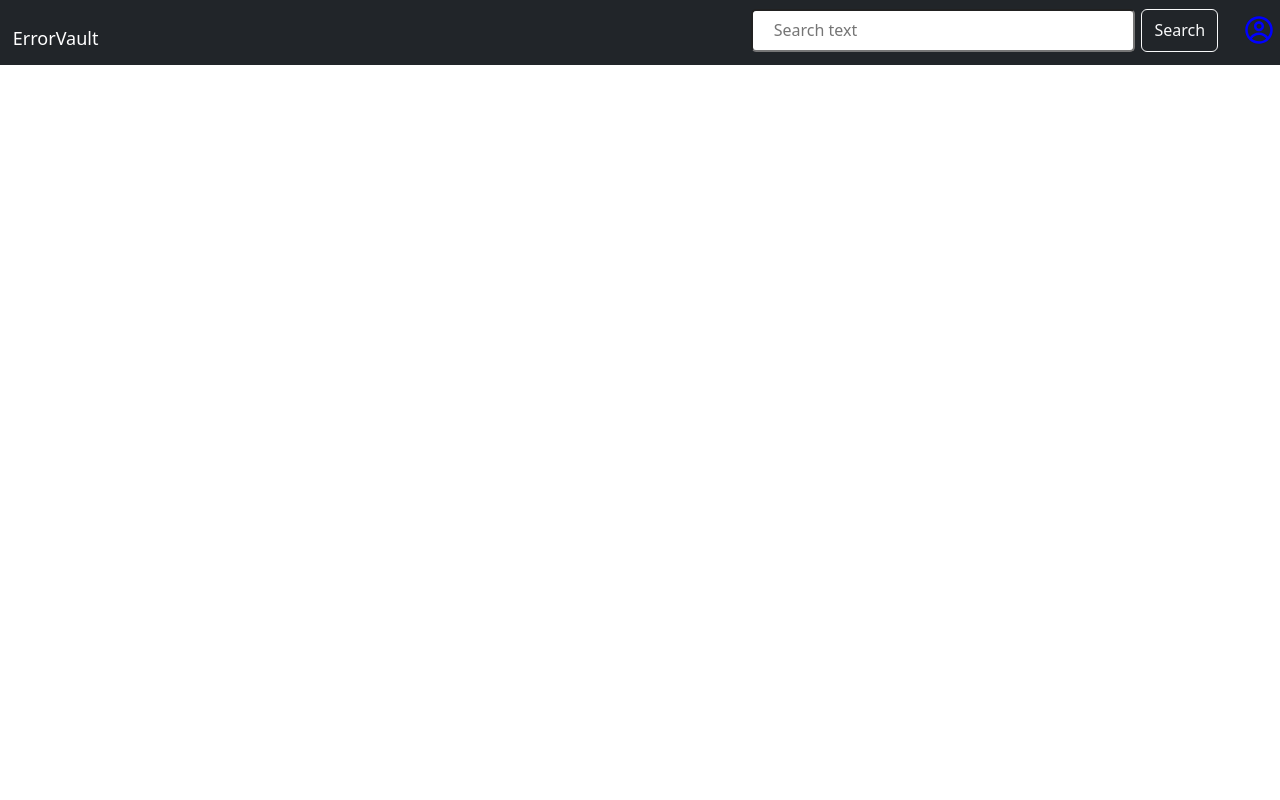
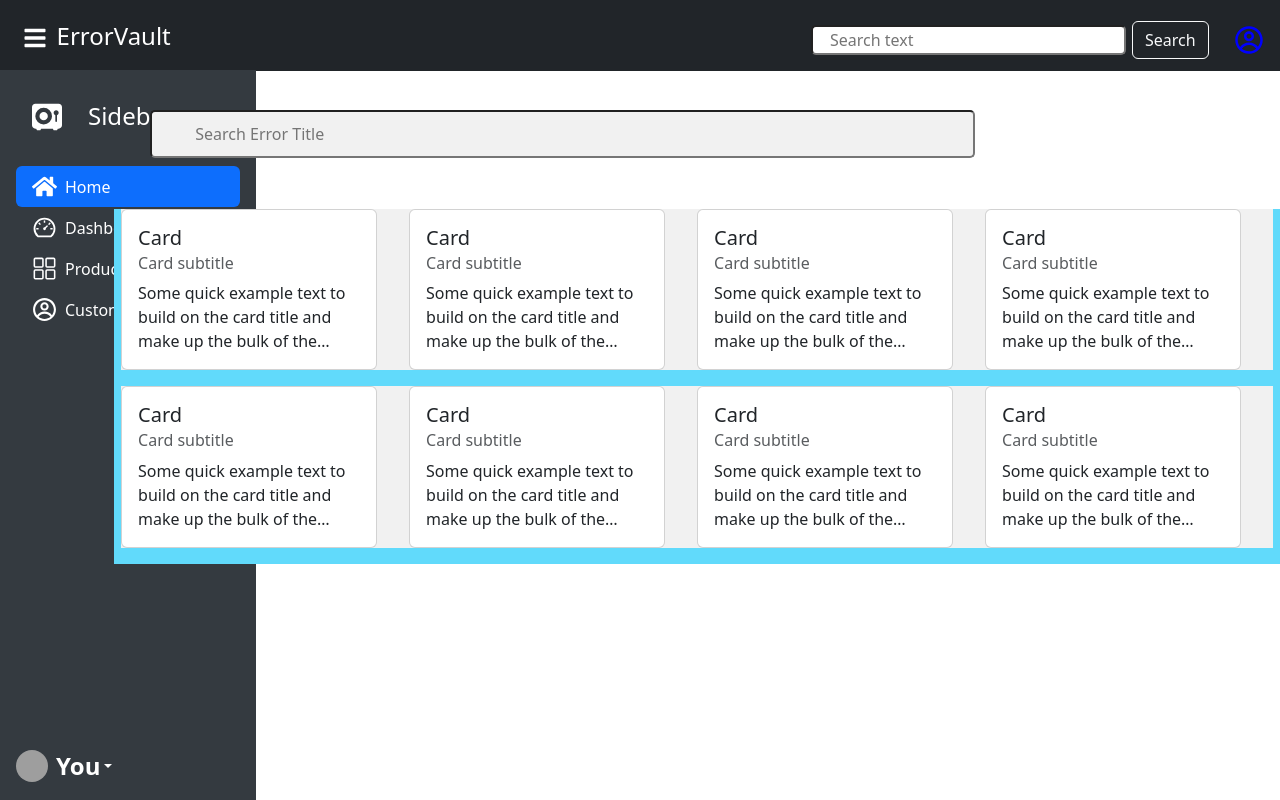
Before and after one commit to Dinesh0727/dev_apps_frontend, a React (Create React App) app: page /errorVault in a window 1280 px wide. Built offline with nearby package versions, Linux system fonts and the light colour scheme; grey boxes are pictures that could not be loaded.

Commit message:
Added some frontend code for the side navbar and the home page look for errorVault

```diff
--- a/src/App.css
+++ b/src/App.css
@@ -111,6 +111,7 @@ ul{
 }
 
 .EVP_Navbar{
+  background-color: #212529;
   display: flex;
   flex-direction: row;
   align-items: end;
@@ -146,3 +147,111 @@ ul{
   margin: 1%;
   cursor: pointer;
 }
+
+
+.sidebar {
+  width: 20%;
+  height: calc(100vh - 70px); /* Adjust this value to match the height of your header */
+  position: fixed;
+  top: 70px; /* Adjust this value to match the height of your header */
+  left: 0;
+  background-color: #343a40;
+  color: white;
+  overflow: hidden;
+  display: flex;
+  flex-direction: column;
+  justify-content: space-between;
+  transition: width 0.3s;
+}
+
+.sidebar.collapsed {
+  width: 7%;
+}
+
+.sidebar .nav-link {
+  display: flex;
+  align-items: center;
+}
+
+.sidebar.collapsed .nav-link span {
+  display: none;
+}
+
+.EVP_Navbar {
+  display: flex;
+  justify-content: space-between;
+  align-items: center;
+  padding: 10px;
+}
+
+.EVP_Navbar_logo {
+  font-size: 1.5rem;
+  text-decoration: none;
+  display: flex;
+  align-items: center;
+}
+
+.EVP_Navbar_form {
+  display: flex;
+  align-items: center;
+}
+
+.toggle-btn {
+  margin-right: 10px;
+  cursor: pointer;
+}
+
+.errorVault_logo_link{
+  text-decoration: none;
+}
+
+.errorVault_page_body{
+  display: flex;
+  flex-direction: column;
+}
+
+.card-text-local{
+  display: -webkit-box;
+  -webkit-line-clamp: 3; /* Limit to 3 lines */
+  -webkit-box-orient: vertical;
+  overflow: hidden;
+}
+
+.card-container{
+  margin: 3% 0 0 8% ;
+  flex: 1 1 80%;
+  z-index: 0;
+}
+
+
+.card-container-flexbox{
+  display: flex;
+  flex-direction: row;
+  justify-content: space-around;
+}
+
+.card-container-flexbox > div{
+  background-color: #f1f1f1;
+}
+
+.cardContainerSearchBar > input{
+  background-color: #f1f1f1;
+  border-radius: 5px;
+  height: 3rem;
+  width: 70%;
+}
+
+.cardContainerCollapsed{
+  margin: 3% 0 0 1%;
+  display: flex;
+  justify-content: center;
+  flex-wrap: wrap;
+}
+
+.cardContainerNotCollapsed{
+  background-color: #61dafb;
+  margin: 3% 0 0 1%;
+  display: flex;
+  justify-content: center;
+  flex-wrap: wrap;
+}
--- /dev/null
+++ b/src/Components/CardContainer.js
@@ -0,0 +1,41 @@
+import React from "react";
+import CardLocal from "./CardLocal";
+import CardContainerSearchBar from "./CardContainerSearchBar";
+
+export default function CardContainer({ collapsed }) {
+  return (
+    <div className="card-container">
+      <CardContainerSearchBar />
+      <div className={`${collapsed ? "cardContainerCollapsed" : "cardContainerNotCollapsed"}`}>
+        <div className="card-container-flexbox mb-3">
+          <CardLocal title="Card" subtitle="Card subtitle" body="Some quick example text to build on the card title and make up
+                the bulk of the card's content." />
+          <CardLocal title="Card" subtitle="Card subtitle" body="Some quick example text to build on the card title and make up
+                the bulk of the card's content. " />
+          <CardLocal title="Card" subtitle="Card subtitle" body="Some quick example text to build on the card title and make up
+                the bulk of the card's content. " />
+          <CardLocal title="Card" subtitle="Card subtitle" body="Some quick example text to build on the card title and make up
+                the bulk of the card's content. " />
+        </div>
+
+        <div className="card-container-flexbox mb-3">
+          <CardLocal title="Card" subtitle="Card subtitle" body="Some quick example text to build on the card title and make up
+                the bulk of the card's content. " />
+          <CardLocal title="Card" subtitle="Card subtitle" body="Some quick example text to build on the card title and make up
+                the bulk of the card's content. " />
+          <CardLocal title="Card" subtitle="Card subtitle" body="Some quick example text to build on the card title and make up
+                the bulk of the card's content. " />
+          <CardLocal title="Card" subtitle="Card subtitle" body="Some quick example text to build on the card title and make up
+                the bulk of the card's content. " />
+        </div>
+
+
+
+
+
+
+
+      </div>
+    </div>
+  );
+}
--- /dev/null
+++ b/src/Components/CardContainerSearchBar.js
@@ -0,0 +1,9 @@
+import React from 'react';
+
+export default function CardContainerSearchBar() {
+  return (
+    <div className='cardContainerSearchBar'>
+        <input placeholder='Search Error Title' className='mb-3 mx-5'></input>
+    </div>
+  )
+}
--- /dev/null
+++ b/src/Components/CardLocal.js
@@ -0,0 +1,17 @@
+import React from 'react'
+
+export default function CardLocal({title, body, subtitle}) {
+  return (
+    <div>
+        <div className="card" style={{width: "16rem", margin: "0 2rem 0 0"}}>
+            <div className="card-body">
+              <h5 className="card-title">{title}</h5>
+              <h6 className="card-subtitle mb-2 text-muted">{subtitle}</h6>
+              <p className="card-text card-text-local">
+                {body}
+              </p>
+            </div>
+          </div>
+    </div>
+  )
+}
--- /dev/null
+++ b/src/Components/Sidebar.js
@@ -0,0 +1,108 @@
+import React, { useState } from "react";
+import { FaHome } from "react-icons/fa";
+import { FaVault } from "react-icons/fa6";
+import { AiOutlineDashboard } from "react-icons/ai";
+import { IoGridOutline } from "react-icons/io5";
+import { CgProfile } from "react-icons/cg";
+
+export default function Sidebar({ collapsed }) {
+  const [activeItem, setActiveItem] = useState("Home");
+
+  const handleItemClick = (item) => {
+    setActiveItem(item);
+  };
+
+  return (
+    <div className={`sidebar ${collapsed ? "collapsed" : ""}`}>
+      <div>
+        <a
+          href="/"
+          className="d-flex align-items-center m-3 mb-3 mb-md-0 me-md-auto text-white text-decoration-none"
+        >
+          <svg className="bi m-3" width="40" height="32">
+            <FaVault size={30} />
+          </svg>
+          {!collapsed && <span className="fs-4 pb-1">Sidebar</span>}
+        </a>
+
+        <ul className="nav nav-pills flex-column mb-auto p-3">
+          <li className="nav-item">
+            <a
+              href="#"
+              className={`nav-link ${activeItem === "Home" ? "active" : "text-white"}`}
+              onClick={() => handleItemClick("Home")}
+            >
+              <svg className="bi me-2" width="25" height="25">
+                <FaHome size={25} />
+              </svg>
+              <span>Home</span>
+            </a>
+          </li>
+          <li>
+            <a
+              href="#"
+              className={`nav-link ${activeItem === "Dashboard" ? "active" : "text-white"}`}
+              onClick={() => handleItemClick("Dashboard")}
+            >
+              <svg className="bi me-2" width="25" height="25">
+                <AiOutlineDashboard size={25} />
+              </svg>
+              <span>Dashboard</span>
+            </a>
+          </li>
+          <li>
+            <a
+              href="#"
+              className={`nav-link ${activeItem === "Products" ? "active" : "text-white"}`}
+              onClick={() => handleItemClick("Products")}
+            >
+              <svg className="bi me-2" width="25" height="25">
+                <IoGridOutline size={25} />
+              </svg>
+              <span>Products</span>
+            </a>
+          </li>
+          <li>
+            <a
+              href="#"
+              className={`nav-link ${activeItem === "Customers" ? "active" : "text-white"}`}
+              onClick={() => handleItemClick("Customers")}
+            >
+              <svg className="bi me-2" width="25" height="25">
+                <CgProfile size={25} />
+              </svg>
+              <span>Customers</span>
+            </a>
+          </li>
+        </ul>
+      </div>
+      <div className="dropdown p-3">
+        <a
+          href="#"
+          className="d-flex align-items-center text-white text-decoration-none dropdown-toggle"
+          id="dropdownUser1"
+          data-bs-toggle="dropdown"
+          aria-expanded="false"
+        >
+          <img
+            src="https://github.com/mdo.png"
+            alt=""
+            width="32"
+            height="32"
+            className="rounded-circle me-2"
+          />
+
+          {!collapsed && <strong className="fs-4">You</strong>}
+        </a>
+        <ul class="dropdown-menu dropdown-menu-dark text-small shadow" aria-labelledby="dropdownUser1">
+        <li><a class="dropdown-item" href="#">New project...</a></li>
+        <li><a class="dropdown-item" href="#">Settings</a></li>
+        <li><a class="dropdown-item" href="#">Profile</a></li>
+        <li class="dropdown-divider"></li>
+        <li><a class="dropdown-item" href="#">Sign out</a></li>
+      </ul>
+      </div>
+
+    </div>
+  );
+}
--- a/src/Pages/ErrorVaultPage.js
+++ b/src/Pages/ErrorVaultPage.js
@@ -1,35 +1,50 @@
 import { Input } from "@chakra-ui/react";
-import React from "react";
+import React, { useState } from "react";
+import { FaBars } from "react-icons/fa";
 import { CgProfile } from "react-icons/cg";
+import Sidebar from "../Components/Sidebar";
+import CardContainer from "../Components/CardContainer";
 
 export default function ErrorVaultPage() {
+  const [collapsed, setCollapsed] = useState(false);
+
+  const toggleSidebar = () => {
+    setCollapsed(!collapsed);
+  };
+
   return (
     <div>
       <header>
-        <div className="EVP_Navbar bg-dark">
-          <a className="EVP_Navbar_logo text-white" href="#">
-            ErrorVault
-          </a>
+        <div className="EVP_Navbar">
+          <div className="EVP_Navbar_logo">
+            <div className="toggle-btn" onClick={toggleSidebar}>
+              <FaBars color="white" />
+            </div>
+            <a className="text-white errorVault_logo_link" href="#">
+              ErrorVault
+            </a>
+          </div>
           <form className="EVP_Navbar_form">
-          <Input placeholder='Search text' borderRadius={"5px"} marginRight={"1%"} width={"60%"}/>
+            <Input
+              placeholder="Search text"
+              borderRadius={"5px"}
+              marginRight={"1%"}
+              width={"50%"}
+            />
             <button
               className="btn btn-outline-light EVP_Navbar_searchButton"
               type="submit"
             >
               Search
             </button>
-            {/* <Wrap>
-              <WrapItem>
-                <Avatar>
-                  <AvatarBadge
-                  />
-                </Avatar>
-              </WrapItem>
-            </Wrap> */}
             <CgProfile size={30} color="blue" className="EVP_Navbar_profile" />
           </form>
         </div>
       </header>
+      <div className="errorVault_page_body">
+        <Sidebar collapsed={collapsed} />
+        <CardContainer collapsed={collapsed}/>
+      </div>
     </div>
   );
 }
```
